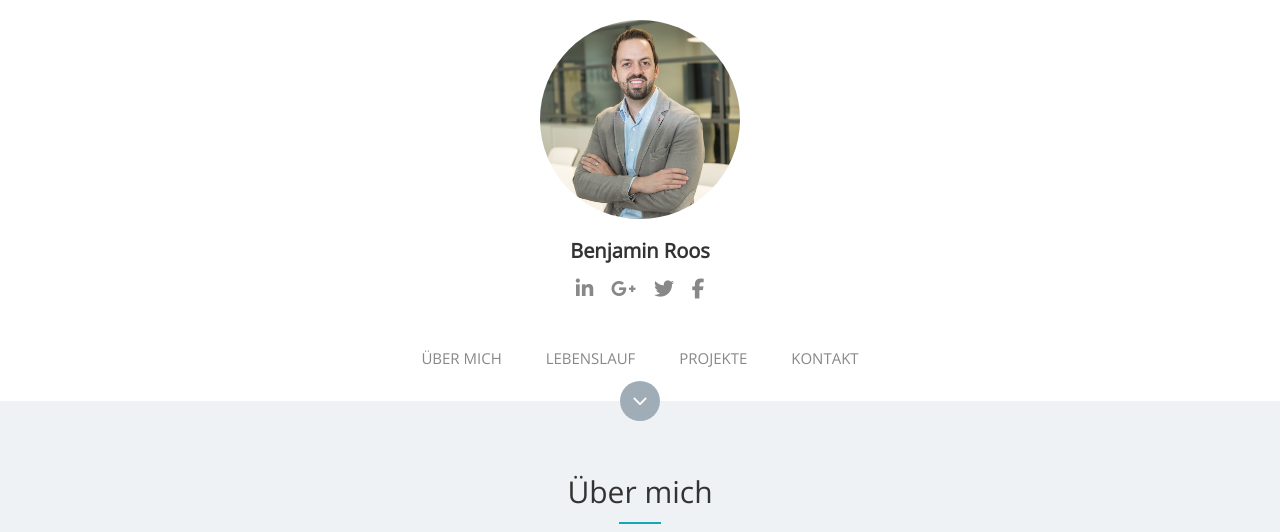
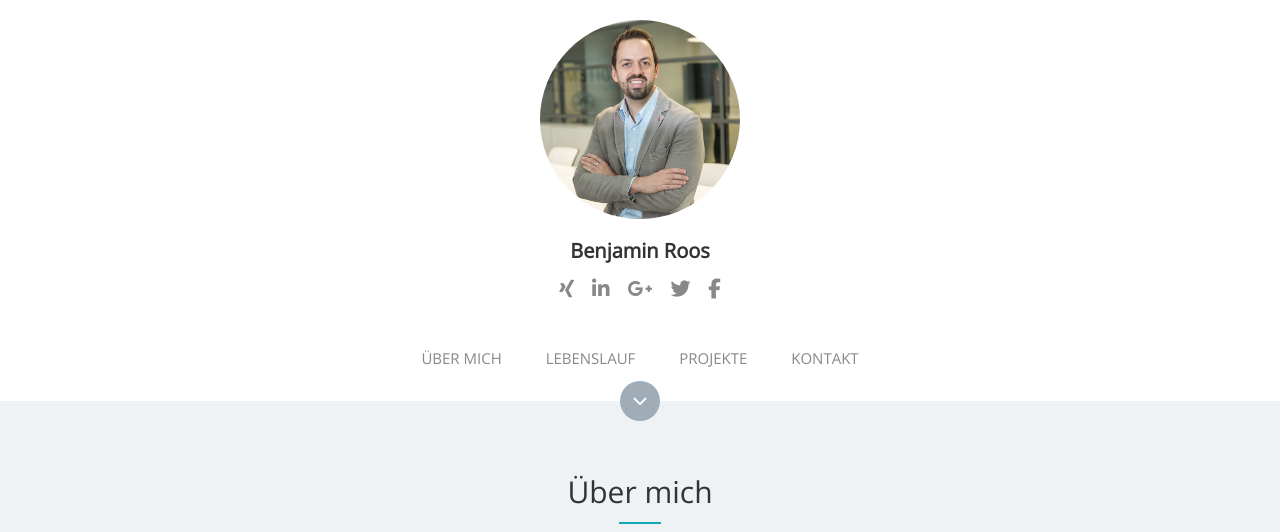
Before and after one commit to benjaminroos/benjaminroos.github.io, a plain HTML site: page index.html in a window 1280 px wide. Shown: the top 532 px of the page. Drawn offline with nearby package versions, Linux system fonts and the light colour scheme.

Commit message:
add fav xing

```diff
--- a/index.html
+++ b/index.html
@@ -20,10 +20,11 @@
       <h1>Benjamin Roos</h1>
 
       <ul class="icons-social-media">
-          <li><a href="https://de.linkedin.com/" title="LinkedIn" target="https://www.linkedin.com/in/benjamin-florian-roos-83559a46"><i class="fa fa-linkedin" aria-hidden="true"></i></a></li>
-          <li><a href="https://plus.google.com" title="Google+" target="https://plus.google.com/+BenjaminRoos"><i class="fa fa-google-plus" aria-hidden="true"></i></a></li>
-          <li><a href="https://twitter.com/?lang=de" title="Twitter" target="https://twitter.com/benjamin_roos"><i class="fa fa-twitter" aria-hidden="true"></i></a></li>
-          <li><a href="https://de-de.facebook.com/" title="Facebook" target="https://www.facebook.com/Benjamin.Florian.Roos"><i class="fa fa-facebook" aria-hidden="true"></i></a></li>
+          <li><a href="https://www.xing.com/profile/BenjaminFlorian_Roos" title="Xing" target="https://www.xing.com/profile/BenjaminFlorian_Roos"><i class="fa fa-xing" aria-hidden="true"></i></a></li>
+          <li><a href="https://www.linkedin.com/in/benjamin-florian-roos-83559a46" title="LinkedIn" target="https://www.linkedin.com/in/benjamin-florian-roos-83559a46"><i class="fa fa-linkedin" aria-hidden="true"></i></a></li>
+          <li><a href="https://plus.google.com/+BenjaminRoos" title="Google+" target="https://plus.google.com/+BenjaminRoos"><i class="fa fa-google-plus" aria-hidden="true"></i></a></li>
+          <li><a href="https://twitter.com/benjamin_roos" title="Twitter" target="https://twitter.com/benjamin_roos"><i class="fa fa-twitter" aria-hidden="true"></i></a></li>
+          <li><a href="https://www.facebook.com/Benjamin.Florian.Roos" title="Facebook" target="https://www.facebook.com/Benjamin.Florian.Roos"><i class="fa fa-facebook" aria-hidden="true"></i></a></li>
       </ul>
 
       <nav>
```
